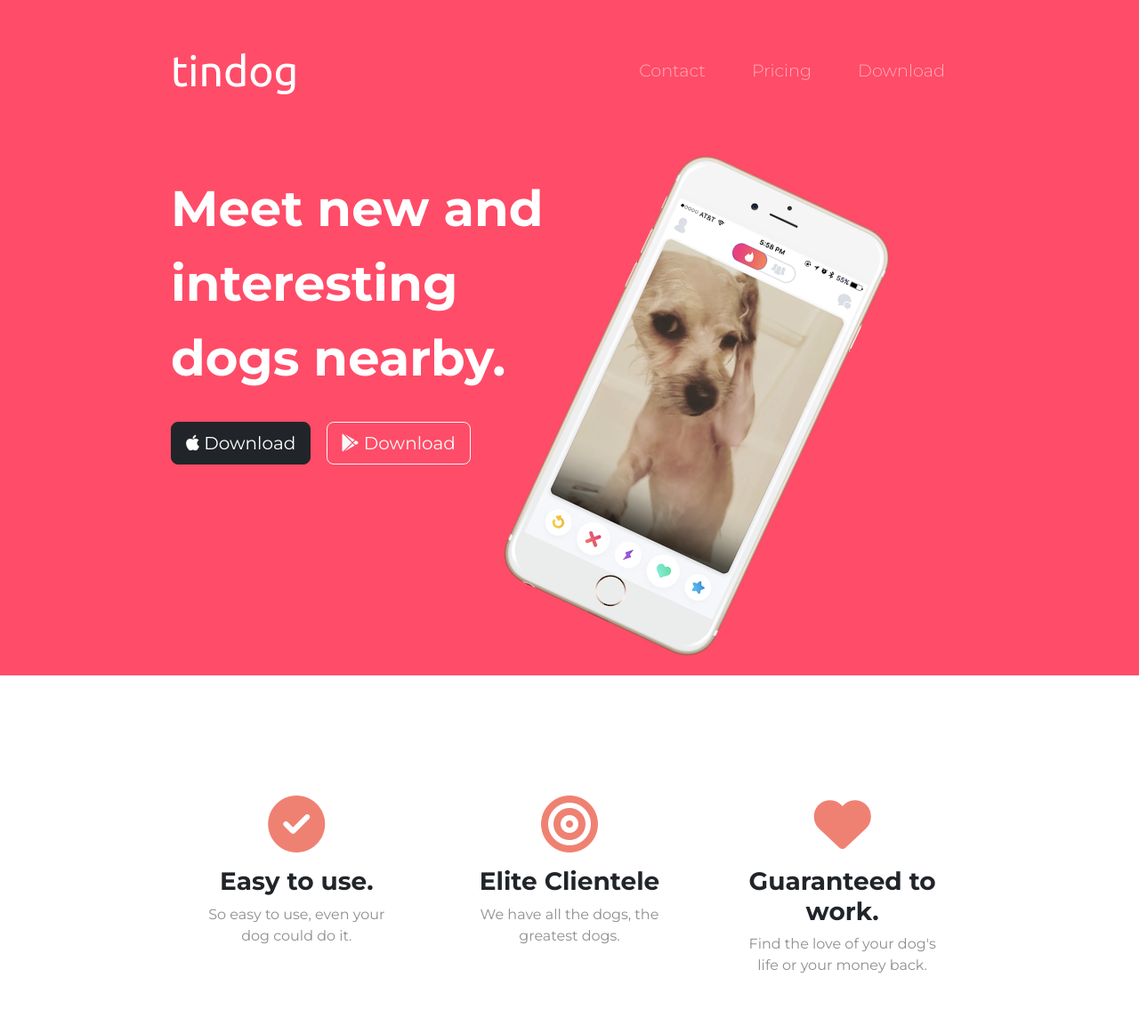
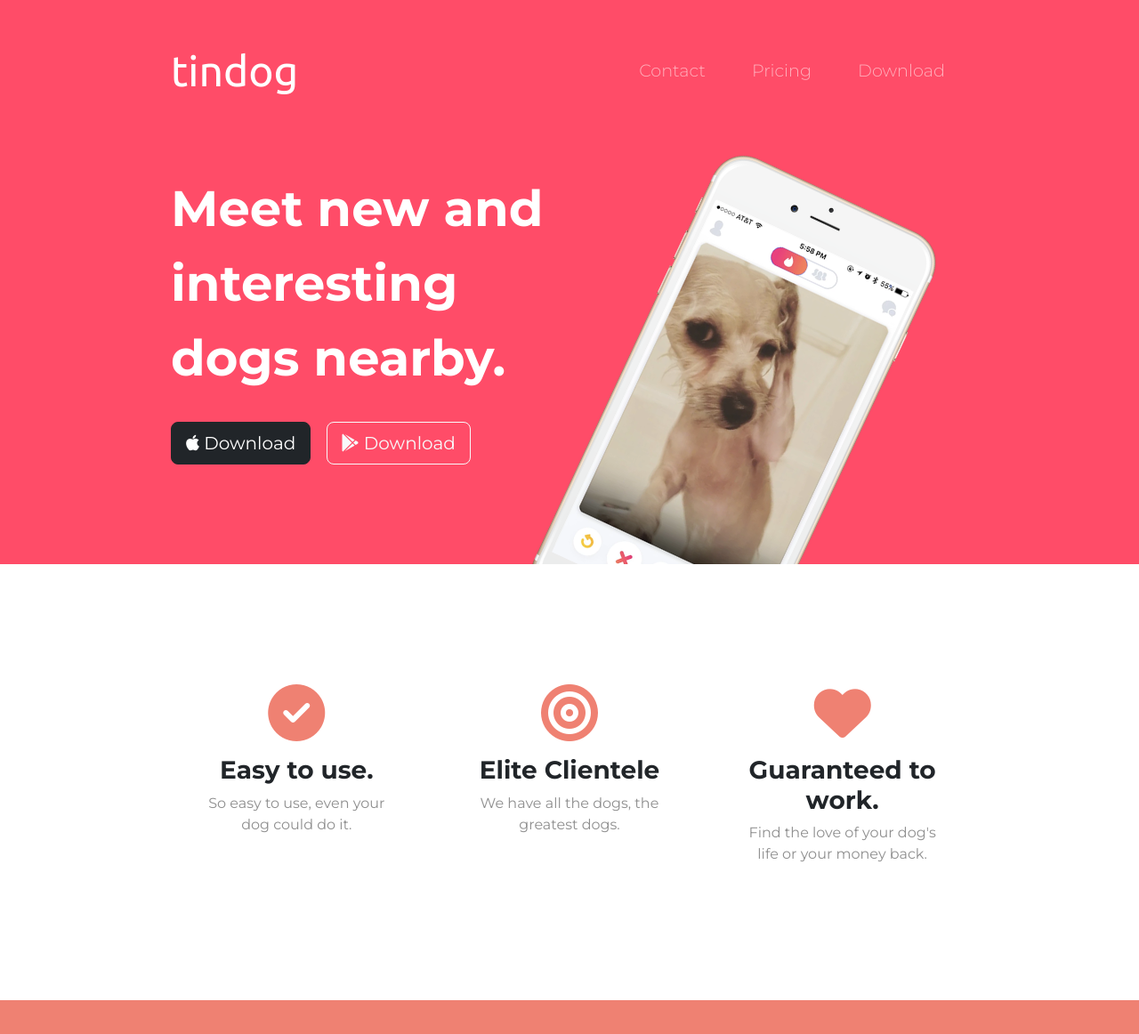
Before and after one commit to RohitShrirame/TinDog, a plain HTML site: page index.html in a window 1280 px wide. Shown: the top 1162 px of the page at 89% size. Drawn offline with nearby package versions, Linux system fonts and the light colour scheme.

```diff
--- a/css/styles.css
+++ b/css/styles.css
@@ -23,7 +23,7 @@ h2{
     font-weight: 800;
 }
 .container-fluid{
-    padding: 3% 15%;
+    padding: 3% 15% 7%;
 }
 
 /* NAV Bar */
@@ -51,17 +51,22 @@ h2{
  margin: 5% 3% 5% 0;
 }
 
-
 /* Title image */
 .title-image{
     width: 60%;
     transform: rotate(25deg);
+    position: absolute;
+    right: 30%;
+}
+.image-container{
+    position: relative;
 }
 
 /* Features */
-
 #features{
     padding: 7% 15%;
+    position: relative;
+    background-color: #fff;
 }
 
 .features-item{
@@ -86,7 +91,6 @@ h2{
 /* Testimonials */
 
 #testimonials{
-
     text-align: center;
     background-color: #ef8172;
     color: #fff;
--- a/index.html
+++ b/index.html
@@ -53,12 +53,12 @@
 
       <!-- Title -->
       <div class="row">
-        <div class="col-lg-6 col-md-12">
+        <div class="col-lg-6">
           <h1 class="title-head">Meet new and interesting dogs nearby.</h1>
           <button type="button" class="btn btn-dark btn-lg download-button"><i class="fa-brands fa-apple"></i> Download</button>
           <button type="button" class="btn btn-outline-light btn-lg"><i class="fa-brands fa-google-play"></i> Download</button>
         </div>
-        <div class="col-lg-6 col-md-12">
+        <div class="col-lg-6 image-container">
           <img class="title-image" src="images/iphone6.png" alt="iphone-mockup">
         </div>
       </div>
```
